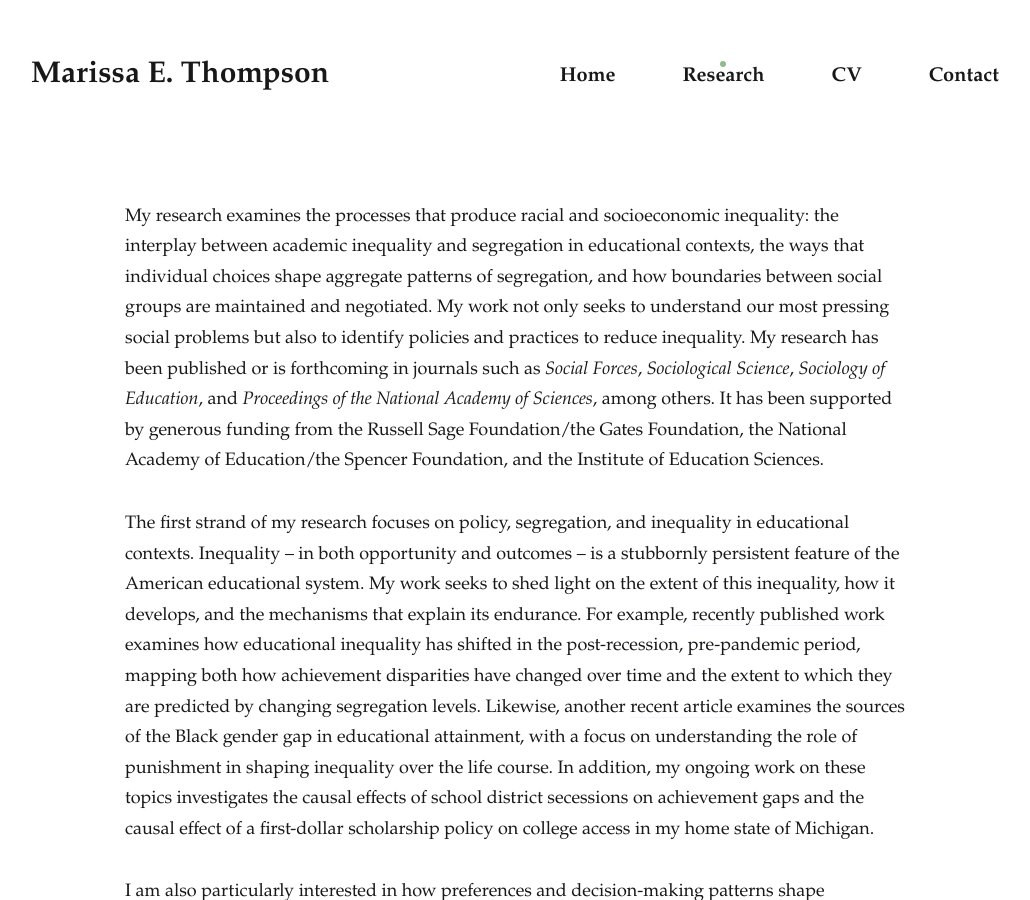
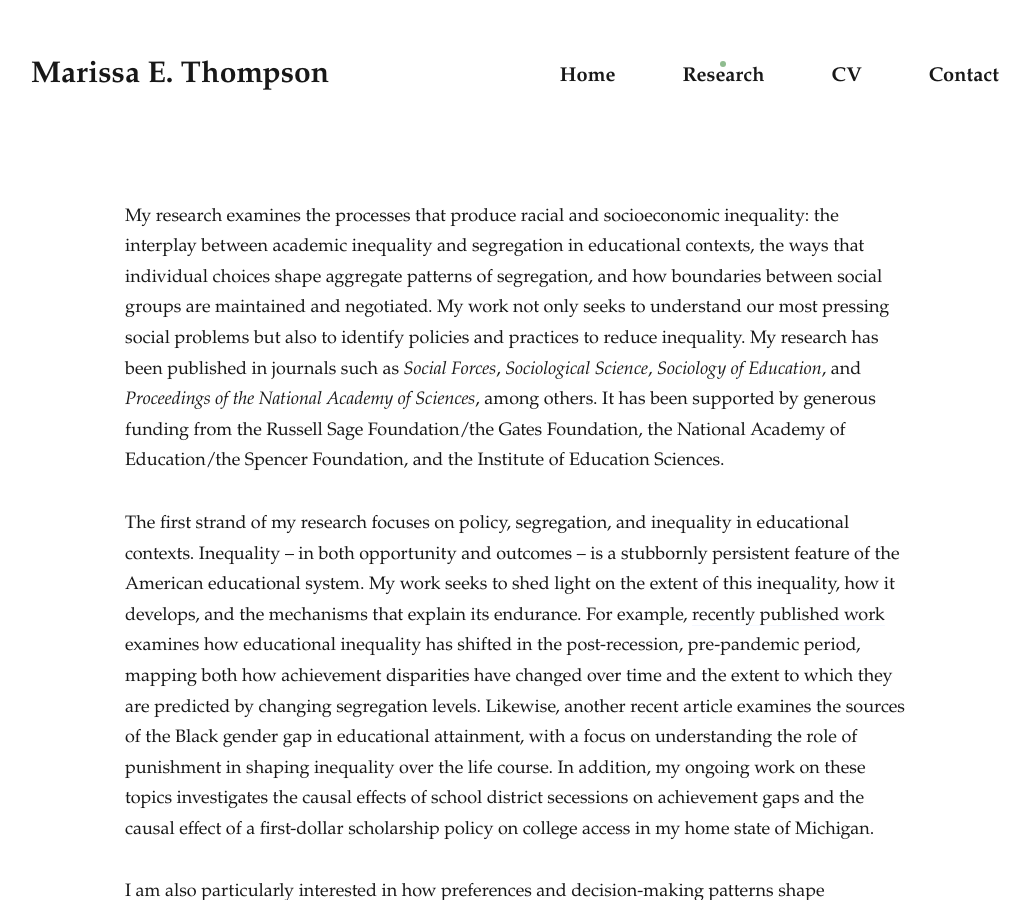
Before and after one commit to marissaethompson/marissaethompson.github.io, a Jekyll site: the page built from _pages/research.md, in a window 1280 px wide and 900 px high. Shown: the whole window, without its empty margins (125-1155 px from the left). Built offline with Jekyll 4.4.1, drawn with Linux system fonts in a browser that asks for light colours; nearby versions of some CDN libraries; some web fonts are replaced; some of the changed text lies outside the part shown.

Commit message:
11_08_2024

```diff
--- a/_data/settings.yml
+++ b/_data/settings.yml
@@ -50,7 +50,7 @@
 #  hero__title: <a href="/images/Thompson_zoomed.JPG" > </a>
   hero__description: Welcome! My name is Marissa Thompson and I am an Assistant Professor of Sociology at Columbia University. My research addresses social policy questions at the intersection of race/ethnicity, education, and social stratification.  For the 2024-2025 academic year, I am on leave as a <a href="https://naeducation.org/awardee/marissa-thompson/" target="_blank" onmouseover="this.style.textDecorationLine = 'underline'; this.style.textDecorationColor = '#cccccc';"
         onmouseout="this.style.textDecorationLine = 'none';">National Academy of Education/Spencer Foundation postdoctoral fellow</a>.<p><p> My <a href="https://marissaethompson.com/research/" target="_blank" onmouseover="this.style.textDecorationLine = 'underline'; this.style.textDecorationColor = '#cccccc';"
-        onmouseout="this.style.textDecorationLine = 'none';">current research</a> explores, for example, parental preferences regarding school segregation, the causal effects of first-dollar scholarship policies on college access, and the role of genetic ancestry tests in racial boundary-making processes. I employ a range of methods in my work, including quantitative methods, survey experiments, and both computational and qualitative analyses of text data. My research has been published or is forthcoming in journals such as <i>Social Forces</i>, <i>Sociological Science</i>, <i>Sociology of Education</i>, and <i>Proceedings of the National Academy of Sciences</i>, among others.<p><p> In addition to research on inequality and social policy, I’m excited about podcasts, <a href="/images/knit.jpg" target="_blank" onmouseover="this.style.textDecorationLine = 'underline'; this.style.textDecorationColor = '#cccccc';"
+        onmouseout="this.style.textDecorationLine = 'none';">current research</a> explores, for example, parental preferences regarding school segregation, the causal effects of first-dollar scholarship policies on college access, and the role of genetic ancestry tests in racial boundary-making processes. I employ a range of methods in my work, including quantitative methods, survey experiments, and both computational and qualitative analyses of text data. My research has been published in journals such as <i>Social Forces</i>, <i>Sociological Science</i>, <i>Sociology of Education</i>, and <i>Proceedings of the National Academy of Sciences</i>, among others.<p><p> In addition to research on inequality and social policy, I’m excited about podcasts, <a href="/images/knit.jpg" target="_blank" onmouseover="this.style.textDecorationLine = 'underline'; this.style.textDecorationColor = '#cccccc';"
         onmouseout="this.style.textDecorationLine = 'none';">knitting</a>, and hiking with my partner <a href="https://samtrejo.com" target="_blank" onmouseover="this.style.textDecorationLine = 'underline'; this.style.textDecorationColor = '#cccccc';"
         onmouseout="this.style.textDecorationLine = 'none';">Sam</a> and our dog <a href="/images/pickle.jpg" target="_blank" onmouseover="this.style.textDecorationLine = 'underline'; this.style.textDecorationColor = '#cccccc';"
         onmouseout="this.style.textDecorationLine = 'none';">Pickle</a>.
--- a/_pages/research.md
+++ b/_pages/research.md
@@ -6,7 +6,7 @@
 ---
 <meta name="robots" content="noindex">
 
-My research examines the processes that produce racial and socioeconomic inequality: the interplay between academic inequality and segregation in educational contexts, the ways that individual choices shape aggregate patterns of segregation, and how boundaries between social groups are maintained and negotiated. My work not only seeks to understand our most pressing social problems but also to identify policies and practices to reduce inequality. My research has been published or is forthcoming in journals such as <i>Social Forces</i>, <i>Sociological Science</i>, <i>Sociology of Education</i>, and <i>Proceedings of the National Academy of Sciences</i>, among others. It has been supported by generous funding from the Russell Sage Foundation/the Gates Foundation, the National Academy of Education/the Spencer Foundation, and the Institute of Education Sciences.
+My research examines the processes that produce racial and socioeconomic inequality: the interplay between academic inequality and segregation in educational contexts, the ways that individual choices shape aggregate patterns of segregation, and how boundaries between social groups are maintained and negotiated. My work not only seeks to understand our most pressing social problems but also to identify policies and practices to reduce inequality. My research has been published in journals such as <i>Social Forces</i>, <i>Sociological Science</i>, <i>Sociology of Education</i>, and <i>Proceedings of the National Academy of Sciences</i>, among others. It has been supported by generous funding from the Russell Sage Foundation/the Gates Foundation, the National Academy of Education/the Spencer Foundation, and the Institute of Education Sciences.
 
 The first strand of my research focuses on policy, segregation, and inequality in educational contexts. Inequality – in both opportunity and outcomes – is a stubbornly persistent feature of the American educational system. My work seeks to shed light on the extent of this inequality, how it develops, and the mechanisms that explain its endurance. For example, [recently published work](https://journals.sagepub.com/doi/10.3102/00028312221134769){:target="_blank"} examines how educational inequality has shifted in the post-recession, pre-pandemic period, mapping both how achievement disparities have changed over time and the extent to which they are predicted by changing segregation levels. Likewise, another [recent article](https://academic.oup.com/sf/advance-article/doi/10.1093/sf/soad110/7252817?utm_source=authortollfreelink&utm_campaign=sf&utm_medium=email&guestAccessKey=d1e2eb36-ec6f-4a90-9009-0f35b2201128){:target="_blank"} examines the sources of the Black gender gap in educational attainment, with a focus on understanding the role of punishment in shaping inequality over the life course. In addition, my ongoing work on these topics investigates the causal effects of school district secessions on achievement gaps and the causal effect of a first-dollar scholarship policy on college access in my home state of Michigan.
 
@@ -33,13 +33,12 @@
  <i>SocArXiv</i>&nbsp;[<span style="font-size: 15pt; color:#87ceeb">●</span>](https://osf.io/dj9pt/registrations){:target="_blank"}<br>
 <b> Marissa E. Thompson</b>, Sam Trejo, AJ Alvero, and Daphne O. Martschenko
 
-## Forthcoming
-
-Gender Segregation and Decision-Making in Undergraduate Course-Taking. <br>
-Forthcoming at <i>Sociological Science</i><br>
-<b>Marissa E. Thompson</b>, Tobias Dalberg, and Elizabeth E. Bruch
 
 ## 2024
+
+[Gender Segregation and Decision-Making in Undergraduate Course-Taking.](https://sociologicalscience.com/articles-v11-37-1017/)<br>
+ <i>Sociological Science</i>&nbsp;[<span style="font-size: 15pt; color:#8fbc8f">●</span>](/research/Thompson_SocSci_2024.pdf){:target="_blank"} [<span style="font-size: 15pt; color:#b5a2c8">●</span>](https://osf.io/ya3t8/){:target="_blank"}<br>
+<b>Marissa E. Thompson</b>, Tobias Dalberg, and Elizabeth E. Bruch
 
 [The Effect of Academic Outcomes, Equity, and Student Demographics on Parental Preferences for Schools: Evidence from a Survey Experiment.](https://academic.oup.com/sf/advance-article/doi/10.1093/sf/soae101/7716414?utm_source=authortollfreelink&utm_campaign=sf&utm_medium=email&guestAccessKey=dec0934a-a449-413a-a5ae-d7c29bd4ad6f)<br>
  <i>Social Forces</i>&nbsp;[<span style="font-size: 15pt; color:#8fbc8f">●</span>](/research/Thompson_SF_2024b.pdf){:target="_blank"} [<span style="font-size: 15pt; color:#87ceeb">●</span>](https://osf.io/3qtcp){:target="_blank"} [<span style="font-size: 15pt; color:#b5a2c8">●</span>](https://github.com/marissaethompson/2024_SF_Thompson){:target="_blank"}<br>
```
Also changed, not shown: 3 other files.
